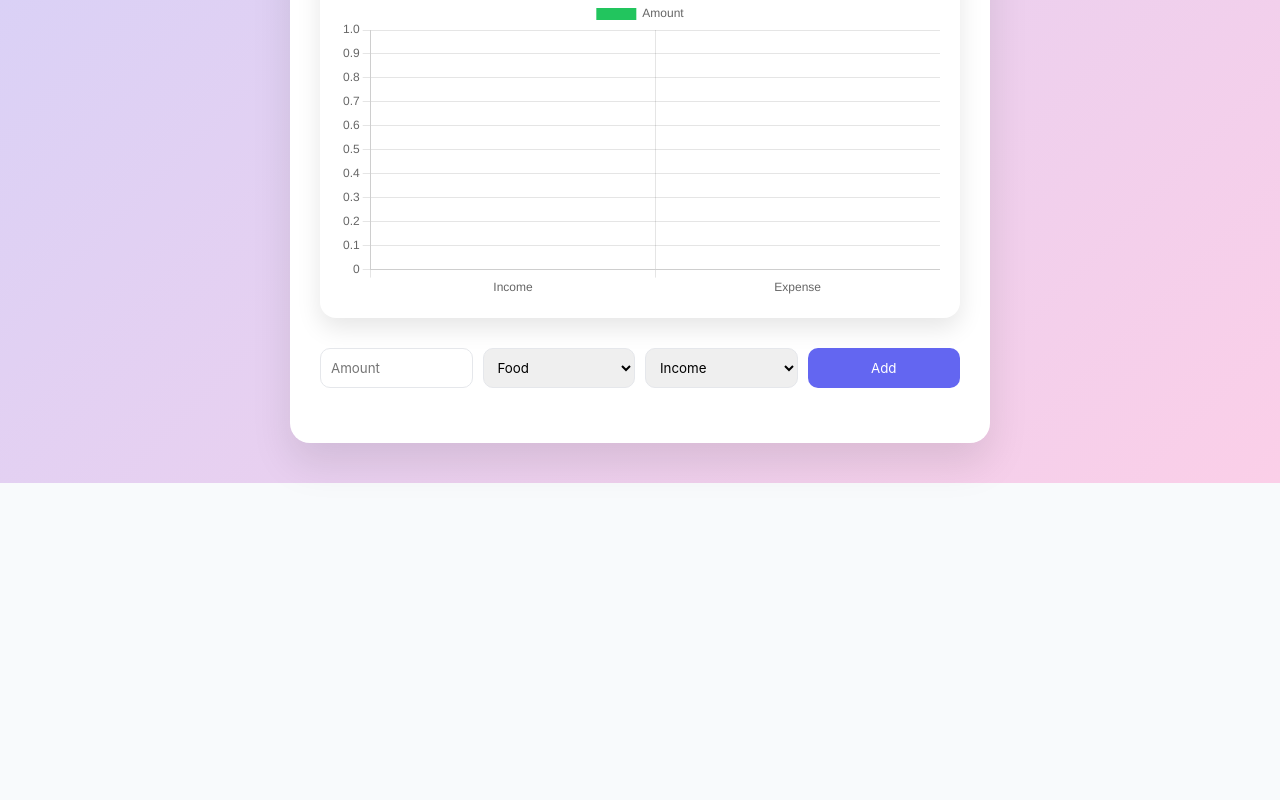
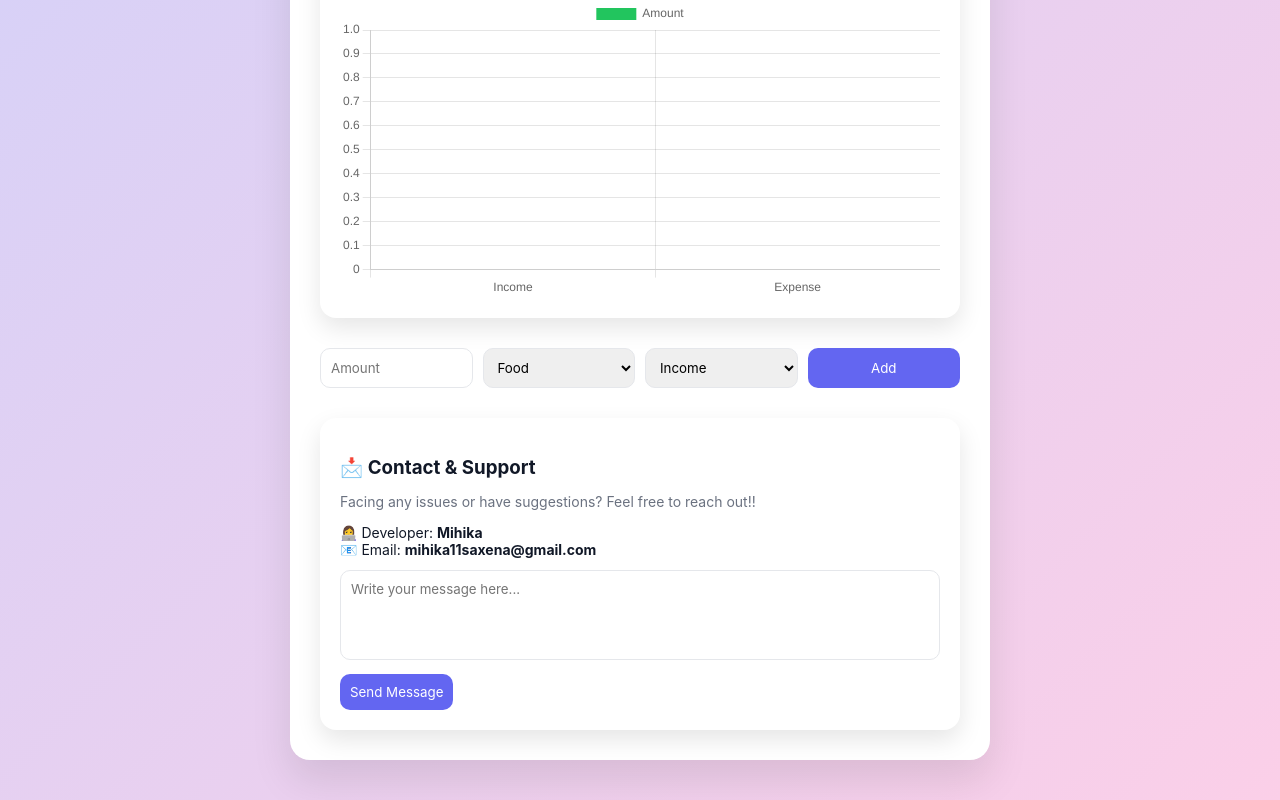
Before and after one commit to mihika1110/expense-tracker-web, a React (Vite) app: page / in a window 1280 px wide. Shown: the part 1017-1817 px from the top of the page. Before the commit the page ends 1500 px from the top, so only its background shows below. Built offline with nearby package versions, Linux system fonts and the light colour scheme.

Commit message:
Contact Me

```diff
--- a/src/App.jsx
+++ b/src/App.jsx
@@ -24,6 +24,16 @@
 // );
 
 // function App() {
+//   /* ================= THEME ================= */
+//   const [theme, setTheme] = useState(
+//     () => localStorage.getItem("theme") || "light"
+//   );
+
+//   useEffect(() => {
+//     document.body.className = theme;
+//     localStorage.setItem("theme", theme);
+//   }, [theme]);
+
 //   /* ================= STATE ================= */
 //   const [transactions, setTransactions] = useState(() => {
 //     const saved = localStorage.getItem("transactions");
@@ -44,7 +54,7 @@
 //   const currentYear = new Date().getFullYear();
 //   const monthKey = `${currentYear}-${String(selectedMonth + 1).padStart(2, "0")}`;
 
-//   /* ================= PERSISTENCE ================= */
+//   /* ================= PERSIST ================= */
 //   useEffect(() => {
 //     localStorage.setItem("transactions", JSON.stringify(transactions));
 //   }, [transactions]);
@@ -67,50 +77,37 @@
 //     .filter((t) => t.type === "Expense")
 //     .reduce((s, t) => s + t.amount, 0);
 
-//     // ===== MONTH-OVER-MONTH COMPARISON =====
-// const prevMonth = selectedMonth === 0 ? 11 : selectedMonth - 1;
-// const prevYear = selectedMonth === 0 ? currentYear - 1 : currentYear;
-
-// const prevMonthExpense = transactions
-//   .filter((t) => {
-//     const d = new Date(t.date);
-//     return (
-//       d.getMonth() === prevMonth &&
-//       d.getFullYear() === prevYear &&
-//       t.type === "Expense"
-//     );
-//   })
-//   .reduce((s, t) => s + t.amount, 0);
-
-// let monthComparison = null;
-
-// if (prevMonthExpense > 0) {
-//   const diff = expense - prevMonthExpense;
-//   const percent = Math.abs((diff / prevMonthExpense) * 100).toFixed(1);
-
-//   monthComparison =
-//     diff > 0
-//       ? `Your expenses increased by ${percent}% compared to last month.`
-//       : `Your expenses decreased by ${percent}% compared to last month.`;
-// }
-
-
 //   const balance = income - expense;
 
-//   // ===== SAVINGS HEALTH INSIGHT =====
-// let savingsInsight = null;
+//   /* ================= PREVIOUS MONTH COMPARISON ================= */
+//   const prevMonth = selectedMonth === 0 ? 11 : selectedMonth - 1;
+//   const prevYear = selectedMonth === 0 ? currentYear - 1 : currentYear;
 
-// if (income > 0) {
-//   const savedPercent = ((balance / income) * 100).toFixed(0);
-//   savingsInsight = `You saved ${savedPercent}% of your income this month 👏.`;
-// }
+//   const prevMonthExpense = transactions
+//     .filter((t) => {
+//       const d = new Date(t.date);
+//       return (
+//         d.getMonth() === prevMonth &&
+//         d.getFullYear() === prevYear &&
+//         t.type === "Expense"
+//       );
+//     })
+//     .reduce((s, t) => s + t.amount, 0);
 
+//   let monthComparison = null;
+//   if (prevMonthExpense > 0) {
+//     const diff = expense - prevMonthExpense;
+//     const percent = Math.abs((diff / prevMonthExpense) * 100).toFixed(1);
+//     monthComparison =
+//       diff > 0
+//         ? `Your expenses increased by ${percent}% compared to last month.`
+//         : `Your expenses decreased by ${percent}% compared to last month.`;
+//   }
 
 //   /* ================= TRANSACTIONS ================= */
 //   function addTransaction() {
 //     if (!amount) return;
 //     const value = Number(amount);
-
 //     if (type === "Expense" && value > balance) return;
 
 //     const finalCategory =
@@ -152,16 +149,20 @@
 //         (categoryExpenses[t.category] || 0) + t.amount;
 //     });
 
-//     // ===== BUDGET PRESSURE INSIGHT =====
-// const exceededCategories = Object.entries(categoryBudgets)
-//   .filter(([cat, budget]) => categoryExpenses[cat] > budget)
-//   .map(([cat]) => cat);
+//   const exceededCategories = Object.entries(categoryBudgets)
+//     .filter(([cat, b]) => categoryExpenses[cat] > b)
+//     .map(([cat]) => cat);
 
-// const budgetPressure =
-//   exceededCategories.length > 0
-//     ? `You exceeded ${exceededCategories.join(" and ")} budgets this month.`
-//     : null;
+//   const budgetPressure =
+//     exceededCategories.length > 0
+//       ? `You exceeded ${exceededCategories.join(" and ")} budgets this month.`
+//       : null;
 
+//   let savingsInsight = null;
+//   if (income > 0) {
+//     const savedPercent = ((balance / income) * 100).toFixed(0);
+//     savingsInsight = `You saved ${savedPercent}% of your income this month 👏.`;
+//   }
 
 //   function budgetState(p) {
 //     if (p >= 100) return "danger";
@@ -199,7 +200,7 @@
 //     });
 //   }
 
-//   /* ================= INSIGHT ================= */
+//   /* ================= TOP CATEGORY ================= */
 //   let topCategory = null;
 //   let topAmount = 0;
 //   Object.entries(categoryExpenses).forEach(([cat, amt]) => {
@@ -227,7 +228,7 @@
 //   };
 
 //   const pieOptions = {
-//     responsive: false,
+//     responsive: true,
 //     maintainAspectRatio: false,
 //     plugins: { legend: { position: "bottom" } },
 //   };
@@ -270,6 +271,12 @@
 //   return (
 //     <div className="app">
 //       <div className="container">
+//         <div className="theme-toggle">
+//           <button onClick={() => setTheme(theme === "light" ? "dark" : "light")}>
+//             {theme === "light" ? "🌙 Dark Mode" : "☀️ Light Mode"}
+//           </button>
+//         </div>
+
 //         <h1>Expense Tracker</h1>
 
 //         {/* MONTH SELECTOR */}
@@ -292,7 +299,7 @@
 //           <div className="card expense"><span>Expense</span><h2>₹{expense}</h2></div>
 //         </div>
 
-//         {/* ===== MONTHLY BUDGET ===== */}
+//         {/* MONTHLY BUDGET */}
 //         <div className="budget-card">
 //           <h3>Monthly Budget</h3>
 //           <input
@@ -301,21 +308,20 @@
 //             value={monthBudget}
 //             onChange={(e) => updateMonthlyBudget(e.target.value)}
 //           />
-
 //           {monthBudget && (
 //             <>
 //               <div className={`budget-bar ${budgetState(monthlyUsage)}`}>
 //                 <div style={{ width: `${Math.min(monthlyUsage, 100)}%` }} />
 //               </div>
 //               <small>
-//                 ₹{expense} / ₹{monthBudget} used ({monthlyUsage.toFixed(1)}%) —{" "}
+//                 ₹{expense} / ₹{monthBudget} ({monthlyUsage.toFixed(1)}%) —{" "}
 //                 {budgetMessage(monthlyUsage)}
 //               </small>
 //             </>
 //           )}
 //         </div>
 
-//         {/* ===== CATEGORY BUDGETS ===== */}
+//         {/* CATEGORY BUDGETS */}
 //         <div className="budget-card">
 //           <h3>Category Budgets</h3>
 
@@ -347,44 +353,26 @@
 //                 <input
 //                   type="number"
 //                   value={categoryBudgets[cat] || ""}
-//                   onChange={(e) =>
-//                     updateCategoryBudget(cat, e.target.value)
-//                   }
-//                   placeholder={`Set ${cat} budget`}
+//                   onChange={(e) => updateCategoryBudget(cat, e.target.value)}
 //                 />
 //               </div>
 //             ))}
 //           </div>
 //         </div>
 
-//         {/* NOTICE BOARD INSIGHT */}
+//         {/* NOTICE BOARD */}
 //         {topCategory && (
-//   <div className="notice-board">
-//     <div className="pin"></div>
-//     <h3>Monthly Insights</h3>
-
-//     <p className="notice-text">
-//       🧾 Highest spending category:
-//     </p>
-//     <p className="notice-highlight">
-//       {topCategory} — ₹{topAmount}
-//     </p>
-
-//     {monthComparison && (
-//       <p className="notice-text">📈 {monthComparison}</p>
-//     )}
-
-//     {budgetPressure && (
-//       <p className="notice-text">⚠️ {budgetPressure}</p>
-//     )}
-
-//     {savingsInsight && (
-//       <p className="notice-text">💰 {savingsInsight}</p>
-//     )}
-//   </div>
-// )}
-
-
+//           <div className="notice-board">
+//             <div className="pin"></div>
+//             <h3>Monthly Insights</h3>
+//             <p className="notice-highlight">
+//               🧾 {topCategory} — ₹{topAmount}
+//             </p>
+//             {monthComparison && <p className="notice-text">📈 {monthComparison}</p>}
+//             {budgetPressure && <p className="notice-text">⚠️ {budgetPressure}</p>}
+//             {savingsInsight && <p className="notice-text">💰 {savingsInsight}</p>}
+//           </div>
+//         )}
 
 //         {/* CHARTS */}
 //         <div className="charts">
@@ -410,36 +398,6 @@
 //           )}
 //         </div>
 
-//         {/* TRANSACTION FORM */}
-//         <div className="form">
-//           <input
-//             type="number"
-//             placeholder="Amount"
-//             value={amount}
-//             onChange={(e) => setAmount(e.target.value)}
-//           />
-//           <select value={category} onChange={(e) => setCategory(e.target.value)}>
-//             <option>Food</option>
-//             <option>Rent</option>
-//             <option>Travel</option>
-//             <option>Shopping</option>
-//             <option>Salary</option>
-//             <option>Other</option>
-//           </select>
-//           {category === "Other" && (
-//             <input
-//               placeholder="Custom category"
-//               value={customCategory}
-//               onChange={(e) => setCustomCategory(e.target.value)}
-//             />
-//           )}
-//           <select value={type} onChange={(e) => setType(e.target.value)}>
-//             <option>Income</option>
-//             <option>Expense</option>
-//           </select>
-//           <button onClick={addTransaction}>Add</button>
-//         </div>
-
 //         {/* TRANSACTIONS */}
 //         <ul className="transactions">
 //           {filteredTransactions.map((t, i) => (
@@ -456,12 +414,35 @@
 //           ))}
 //         </ul>
 
+//         {/* FORM */}
+//         <div className="form">
+//           <input type="number" placeholder="Amount" value={amount}
+//             onChange={(e) => setAmount(e.target.value)} />
+//           <select value={category} onChange={(e) => setCategory(e.target.value)}>
+//             <option>Food</option><option>Rent</option><option>Travel</option>
+//             <option>Shopping</option><option>Salary</option><option>Other</option>
+//           </select>
+//           {category === "Other" && (
+//             <input placeholder="Custom category"
+//               value={customCategory}
+//               onChange={(e) => setCustomCategory(e.target.value)} />
+//           )}
+//           <select value={type} onChange={(e) => setType(e.target.value)}>
+//             <option>Income</option><option>Expense</option>
+//           </select>
+//           <button onClick={addTransaction}>Add</button>
+//         </div>
+
 //       </div>
 //     </div>
 //   );
 // }
 
 // export default App;
+
+
+
+
 
 
 
@@ -522,6 +503,20 @@ function App() {
   const [selectedMonth, setSelectedMonth] = useState(new Date().getMonth());
   const currentYear = new Date().getFullYear();
   const monthKey = `${currentYear}-${String(selectedMonth + 1).padStart(2, "0")}`;
+
+  /* ================= CONTACT ================= */
+  const [contactMessage, setContactMessage] = useState("");
+  const [messageSent, setMessageSent] = useState(false);
+
+  function handleContactSubmit(e) {
+    e.preventDefault();
+    if (!contactMessage.trim()) return;
+
+    setMessageSent(true);
+    setContactMessage("");
+
+    setTimeout(() => setMessageSent(false), 3000);
+  }
 
   /* ================= PERSIST ================= */
   useEffect(() => {
@@ -740,6 +735,7 @@ function App() {
   return (
     <div className="app">
       <div className="container">
+
         <div className="theme-toggle">
           <button onClick={() => setTheme(theme === "light" ? "dark" : "light")}>
             {theme === "light" ? "🌙 Dark Mode" : "☀️ Light Mode"}
@@ -885,21 +881,56 @@ function App() {
 
         {/* FORM */}
         <div className="form">
-          <input type="number" placeholder="Amount" value={amount}
-            onChange={(e) => setAmount(e.target.value)} />
+          <input
+            type="number"
+            placeholder="Amount"
+            value={amount}
+            onChange={(e) => setAmount(e.target.value)}
+          />
           <select value={category} onChange={(e) => setCategory(e.target.value)}>
-            <option>Food</option><option>Rent</option><option>Travel</option>
-            <option>Shopping</option><option>Salary</option><option>Other</option>
+            <option>Food</option>
+            <option>Rent</option>
+            <option>Travel</option>
+            <option>Shopping</option>
+            <option>Salary</option>
+            <option>Other</option>
           </select>
           {category === "Other" && (
-            <input placeholder="Custom category"
+            <input
+              placeholder="Custom category"
               value={customCategory}
-              onChange={(e) => setCustomCategory(e.target.value)} />
+              onChange={(e) => setCustomCategory(e.target.value)}
+            />
           )}
           <select value={type} onChange={(e) => setType(e.target.value)}>
-            <option>Income</option><option>Expense</option>
+            <option>Income</option>
+            <option>Expense</option>
           </select>
           <button onClick={addTransaction}>Add</button>
+        </div>
+
+        {/* CONTACT US */}
+        <div className="contact-card">
+          <h3>📩 Contact & Support</h3>
+          <p className="contact-text">
+            Facing any issues or have suggestions? Feel free to reach out!!
+          </p>
+          <p className="contact-info">
+            👩‍💻 Developer: <strong>Mihika</strong><br />
+            📧 Email: <strong>mihika11saxena@gmail.com</strong>
+          </p>
+
+          <form onSubmit={handleContactSubmit}>
+            <textarea
+              placeholder="Write your message here..."
+              value={contactMessage}
+              onChange={(e) => setContactMessage(e.target.value)}
+            />
+            <button type="submit">Send Message</button>
+            {messageSent && (
+              <p className="success-text">✅ Message sent successfully!</p>
+            )}
+          </form>
         </div>
 
       </div>
--- a/src/index.css
+++ b/src/index.css
@@ -531,3 +531,47 @@ button {
   border-radius: 8px;
   font-size: 13px;
 }
+
+/* ===== CONTACT US ===== */
+.contact-card {
+  background: var(--card);
+  border-radius: 16px;
+  padding: 20px;
+  margin-top: 30px;
+  box-shadow: 0 10px 25px rgba(0, 0, 0, 0.1);
+}
+
+.contact-card h3 {
+  margin-bottom: 10px;
+}
+
+.contact-text {
+  font-size: 14px;
+  color: var(--muted);
+  margin-bottom: 8px;
+}
+
+.contact-info {
+  font-size: 14px;
+  margin-bottom: 12px;
+}
+
+.contact-card textarea {
+  width: 100%;
+  min-height: 90px;
+  resize: none;
+  padding: 10px;
+  border-radius: 10px;
+  border: 1px solid #e5e7eb;
+  margin-bottom: 10px;
+}
+
+.contact-card button {
+  width: fit-content;
+}
+
+.success-text {
+  margin-top: 8px;
+  font-size: 13px;
+  color: #16a34a;
+}
```
